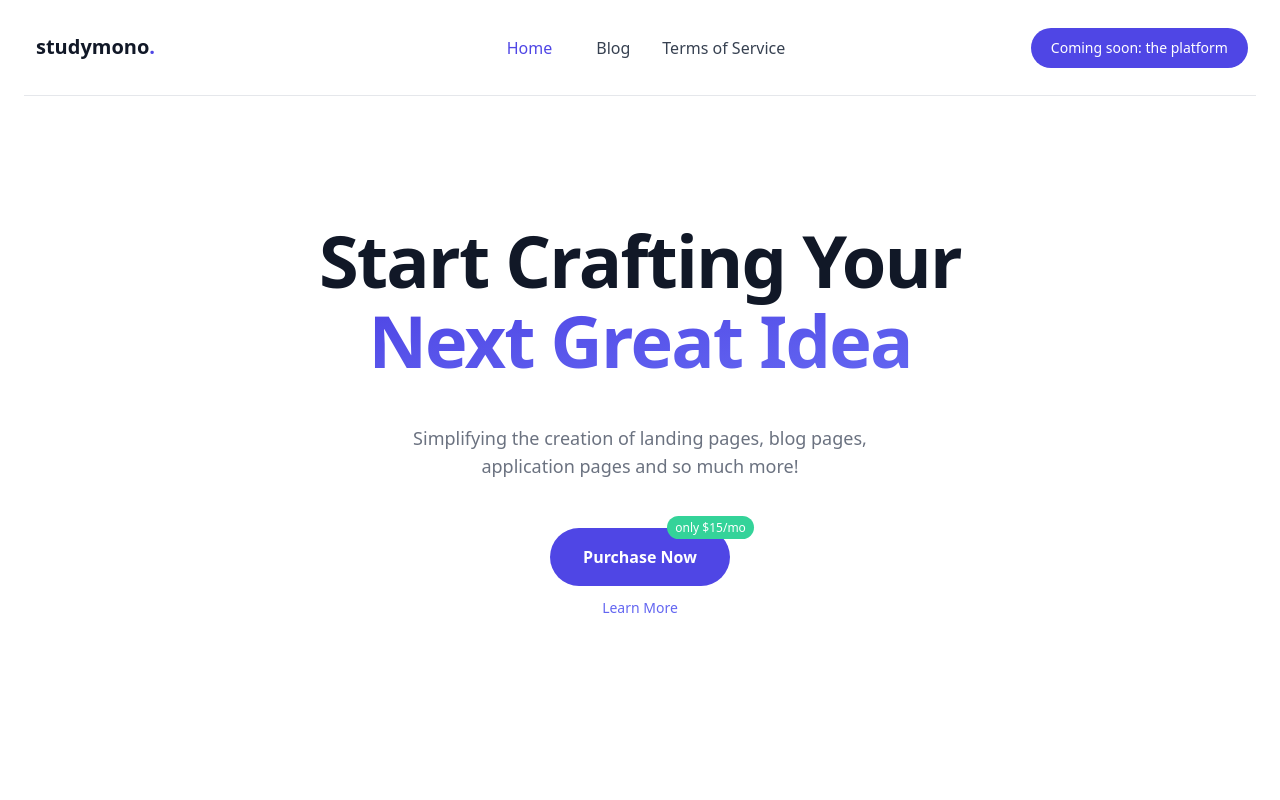
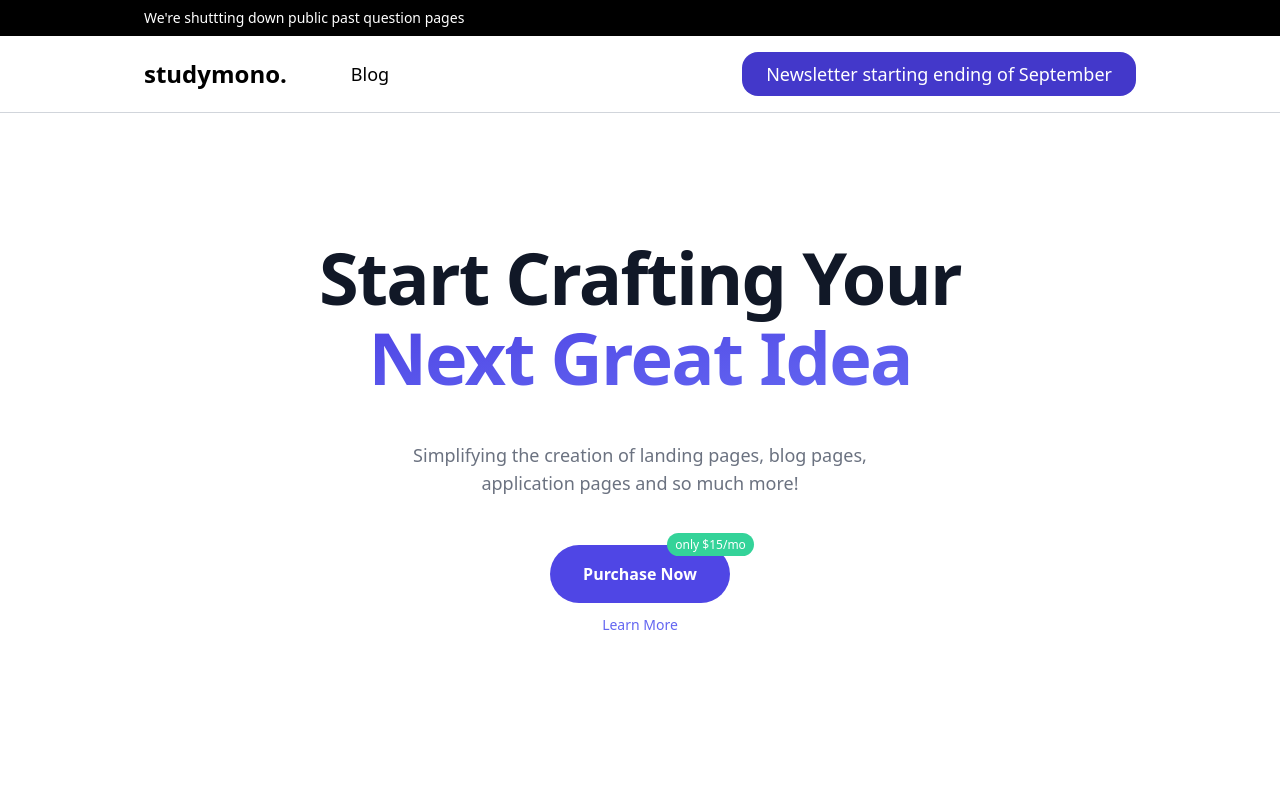
Before and after one commit to okezieuc/website, a Next.js app: page / in a window 1280 px wide. Shown: the top 800 px of the page. Built offline with nearby package versions, Linux system fonts and the light colour scheme; what @tailwindcss/typography would draw is missing.

Commit message:
redesign header and footer

```diff
--- a/components/footer.js
+++ b/components/footer.js
@@ -1,12 +1,14 @@
 import Link from "next/link";
+import Container from "@components/container";
 
 export default function Footer() {
   return (
     <section class="text-gray-700 bg-white body-font">
-      <div class="container flex flex-col items-center px-8 py-8 mx-auto max-w-7xl sm:flex-row">
+      <Container>
+        <div class="flex flex-col items-center py-8 mx-auto max-w-7xl sm:flex-row">
           <Link href="/">
             <a class="text-xl font-black leading-none text-gray-900 select-none logo">
-            tails<span class="text-indigo-600">.</span>
+              studymono<span class="text-indigo-700">.</span>
             </a>
           </Link>
           <p class="mt-4 text-sm text-gray-500 sm:ml-4 sm:pl-4 sm:border-l sm:border-gray-200 sm:mt-0">
@@ -90,6 +92,11 @@ export default function Footer() {
             </a>
           </span>
         </div>
+        <div>
+          <div class="border-b w-full"> </div>
+          <p class="my-4 text-black">Built with ❤ by Okezie and the team</p>
+        </div>
+      </Container>
     </section>
   );
 }
--- a/components/header.js
+++ b/components/header.js
@@ -1,105 +1,34 @@
 import Link from "next/link";
 import { useState } from "react";
+import Container from "@components/container";
 
 export default function Header() {
   const [mobileMenuIsOpen, setMobileMenuIsOpen] = useState(false);
 
   return (
-    <div class="w-full px-6">
-      <div class="mx-auto max-w-7xl">
-        <nav class="relative z-50 h-24 select-none">
-          <div class="container relative flex flex-wrap items-center justify-between h-24 mx-auto overflow-hidden font-medium border-b border-gray-200 md:overflow-visible lg:justify-center sm:px-4 md:px-2">
-            <div class="flex items-center justify-start w-1/4 h-full pr-4">
-              <Link href="/">
-                <a class="inline-block py-4 md:py-0">
-                  <span class="p-1 text-xl font-black leading-none text-gray-900">
-                    <span>studymono</span>
-                    <span class="text-indigo-600">.</span>
-                  </span>
-                </a>
-              </Link>
+    <div class="w-full">
+      <div class="bg-black w-full text-white py-2 text-sm">
+        <Container>
+          <Link href="/blog/past-questions-answers-and-explanations-published">
+            We're shuttting down public past question pages
+          </Link>
+        </Container>
+      </div>
+      <div class="text-sm md:text-lg bg-white border-b border-gray-300 py-2 md:py-4">
+        <Container>
+          <div class="flex flex-row items-center gap-4 md:gap-12">
+            <div class="text-lg md:text-2xl font-bold mr-1 md:mr-4">
+              <Link href="/">studymono.</Link>
             </div>
-            <div
-              class={`${
-                mobileMenuIsOpen ? "flex fixed" : "hidden"
-              } top-0 left-0 items-start w-full h-full p-4 text-sm bg-gray-900 bg-opacity-50 md:items-center md:w-3/4 md:absolute lg:text-base md:bg-transparent md:p-0 md:relative md:flex`}
-            >
-              <div class="flex-col w-full h-auto overflow-hidden bg-white rounded-lg md:bg-transparent md:overflow-visible md:rounded-none md:relative md:flex md:flex-row">
-                <Link href="/">
-                  <a class="inline-flex items-center block w-auto h-16 px-6 text-xl font-black leading-none text-gray-900 md:hidden">
-                    studymono<span class="text-indigo-600">.</span>
-                  </a>
-                </Link>
-                <div class="flex flex-col items-start justify-center w-full space-x-6 text-center lg:space-x-8 md:w-2/3 md:mt-0 md:flex-row md:items-center">
-                  <Link href="/">
-                    <a class="inline-block w-full py-2 mx-0 ml-6 font-medium text-left text-indigo-600 md:ml-0 md:w-auto md:px-0 md:mx-2 lg:mx-3 md:text-center">
-                      Home
-                    </a>
-                  </Link>
-                  <Link href="/blog">
-                    <a class="inline-block w-full py-2 mx-0 font-medium text-left text-gray-700 md:w-auto md:px-0 md:mx-2 hover:text-indigo-600 lg:mx-3 md:text-center">
-                      Blog
-                    </a>
-                  </Link>
-                  <Link href="/terms-and-conditions">
-                    <a class="inline-block w-full py-2 mx-0 font-medium text-left text-gray-700 md:w-auto md:px-0 md:mx-2 hover:text-indigo-600 lg:mx-3 md:text-center">
-                      Terms of Service
-                    </a>
-                  </Link>
-                </div>
-                <div class="flex flex-col items-start justify-end w-full pt-4 md:items-center md:w-1/3 md:flex-row md:py-0">
-                  <a
-                    href="#"
-                    class="hidden w-full px-6 py-2 mr-0 text-gray-700 md:px-0 lg:pl-2 md:mr-4 lg:mr-5 md:w-auto"
-                  >
-                    Sign In
-                  </a>
-                  <Link href="/blog">
-                    <a class="inline-flex items-center w-full px-6 py-3 text-sm font-medium leading-4 text-white bg-indigo-600 md:px-3 md:w-auto md:rounded-full lg:px-5 hover:bg-indigo-500 focus:outline-none md:focus:ring-2 focus:ring-0 focus:ring-offset-2 focus:ring-indigo-600">
-                      Coming soon: the platform
-                    </a>
-                  </Link>
-                </div>
-              </div>
+            <div class="hidden sm:block">
+              <Link href="/blog">Blog</Link>
             </div>
-            <div
-              onClick={() => setMobileMenuIsOpen(!mobileMenuIsOpen)}
-              class="absolute right-0 flex flex-col items-center items-end justify-center w-10 h-10 bg-white rounded-full cursor-pointer md:hidden hover:bg-gray-100"
-            >
-              <svg
-                class={`w-6 h-6 text-gray-700 ${
-                  mobileMenuIsOpen ? "hidden" : "block"
-                }`}
-                fill="none"
-                stroke-linecap="round"
-                stroke-linejoin="round"
-                stroke-width="2"
-                viewBox="0 0 24 24"
-                stroke="currentColor"
-                x-cloak=""
-              >
-                <path d="M4 6h16M4 12h16M4 18h16"></path>
-              </svg>
-              <svg
-                class={`w-6 h-6 text-gray-700 ${
-                  mobileMenuIsOpen ? "block" : "hidden"
-                }`}
-                fill="none"
-                stroke="currentColor"
-                viewBox="0 0 24 24"
-                xmlns="http://www.w3.org/2000/svg"
-                x-cloak=""
-              >
-                <path
-                  stroke-linecap="round"
-                  stroke-linejoin="round"
-                  stroke-width="2"
-                  d="M6 18L18 6M6 6l12 12"
-                ></path>
-              </svg>
+            <div class="flex-grow"></div>
+            <div class="bg-indigo-700 py-1 md:py-2 px-2 md:px-6 rounded-2xl	text-white hover:bg-indigo-600">
+              <a>Newsletter starting ending of September</a>
             </div>
           </div>
-        </nav>
+        </Container>
       </div>
     </div>
   );
```
Lines whose indentation alone changed are shown as unchanged.
